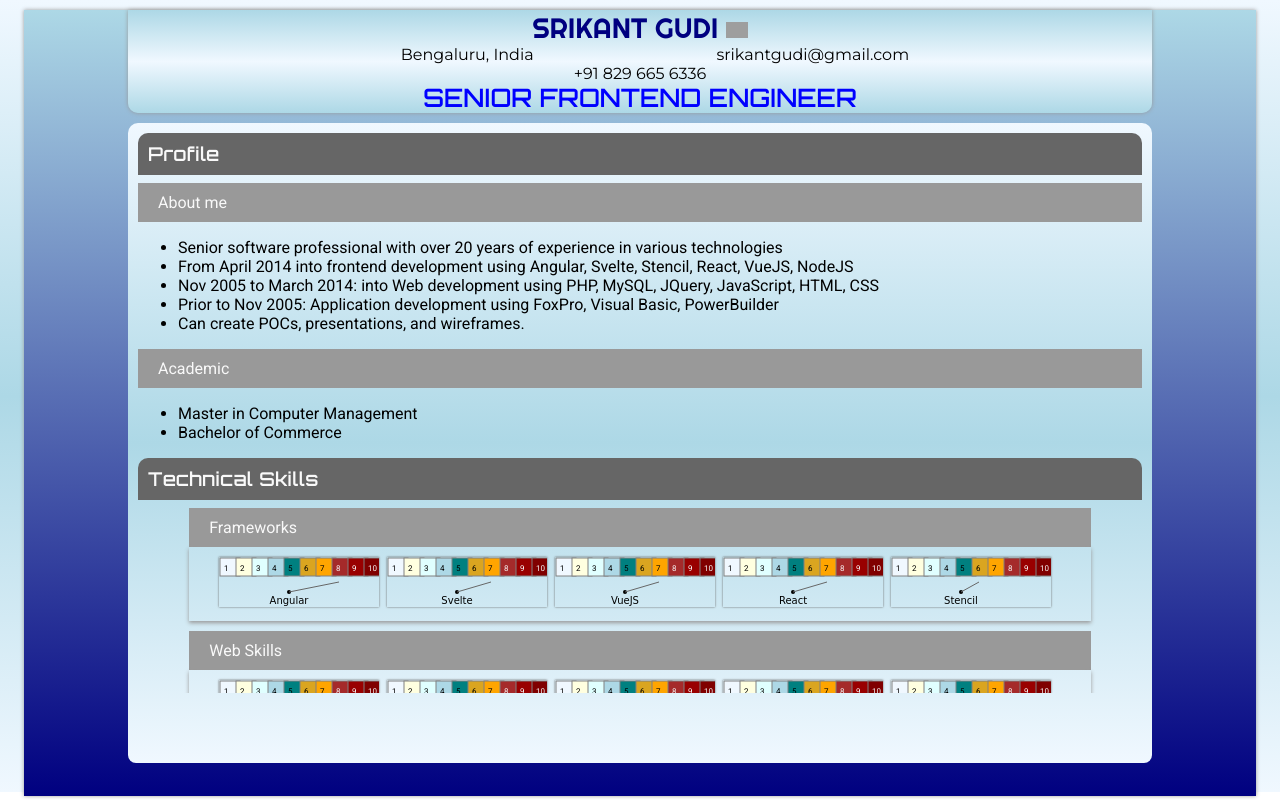
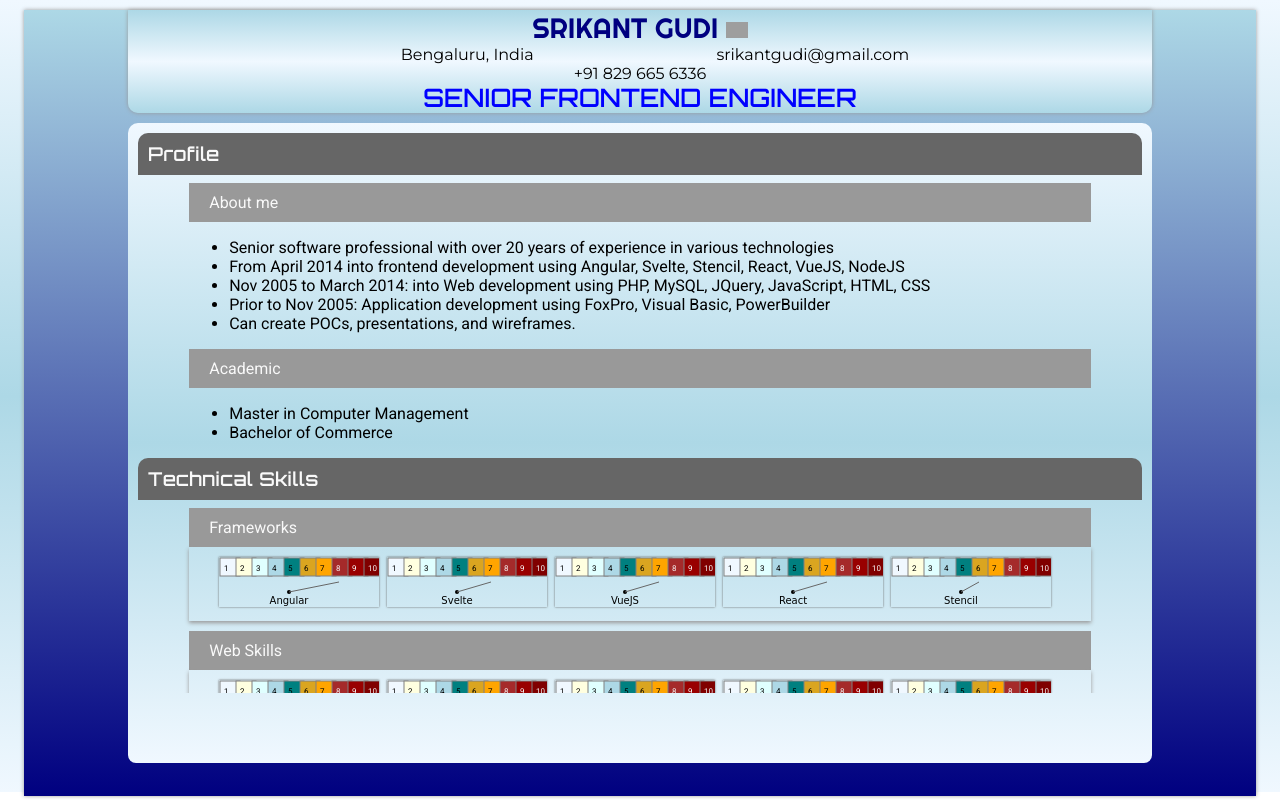
Before and after one commit to srikantgudi/srikantgudi.github.io, a Svelte app: page / in a window 1280 px wide. Built offline with nearby package versions, Linux system fonts and the light colour scheme; grey boxes are pictures that could not be loaded.

Commit message:
Added class to inner content body.

```diff
--- a/public/global.css
+++ b/public/global.css
@@ -9,6 +9,9 @@
     background-color: #666666;
     color: #f9f9f9;
     margin-bottom: 8px;
+}
+.inner-content-body {
+    padding: 0 4vw;
 }
 .sectionsubtitle {
     background-color: #999999;
--- a/src/Profile.svelte
+++ b/src/Profile.svelte
@@ -4,6 +4,7 @@
 </script>
 <div class="panel">
   <div class="sectiontitle">Profile</div>
+  <div class="inner-content-body">
     <div class="sectionsubtitle">About me</div>
     <ul>
       <li>
@@ -32,3 +33,4 @@
       </ul>
     </div>
   </div>
+</div>
--- a/src/Skills.svelte
+++ b/src/Skills.svelte
@@ -51,7 +51,7 @@
 </style>
 
 <div class="sectiontitle">Technical Skills</div>
-<div style="padding: 0 4vw;">
+<div class="inner-content-body">
   {#each skills as skill}
     <div>
       <div class="sectionsubtitle">{skill.group}</div>
--- a/src/WorkHistory.svelte
+++ b/src/WorkHistory.svelte
@@ -119,7 +119,7 @@
 </style>
 
 <div class="sectiontitle">Work History</div>
-<div>
+<div class="inner-content-body">
   {#each expList as exp, idx}
     <div class="sectionsubtitle">
       {exp.header.jobTitle} :: {exp.header.dates}
```
Lines whose indentation alone changed are shown as unchanged.
